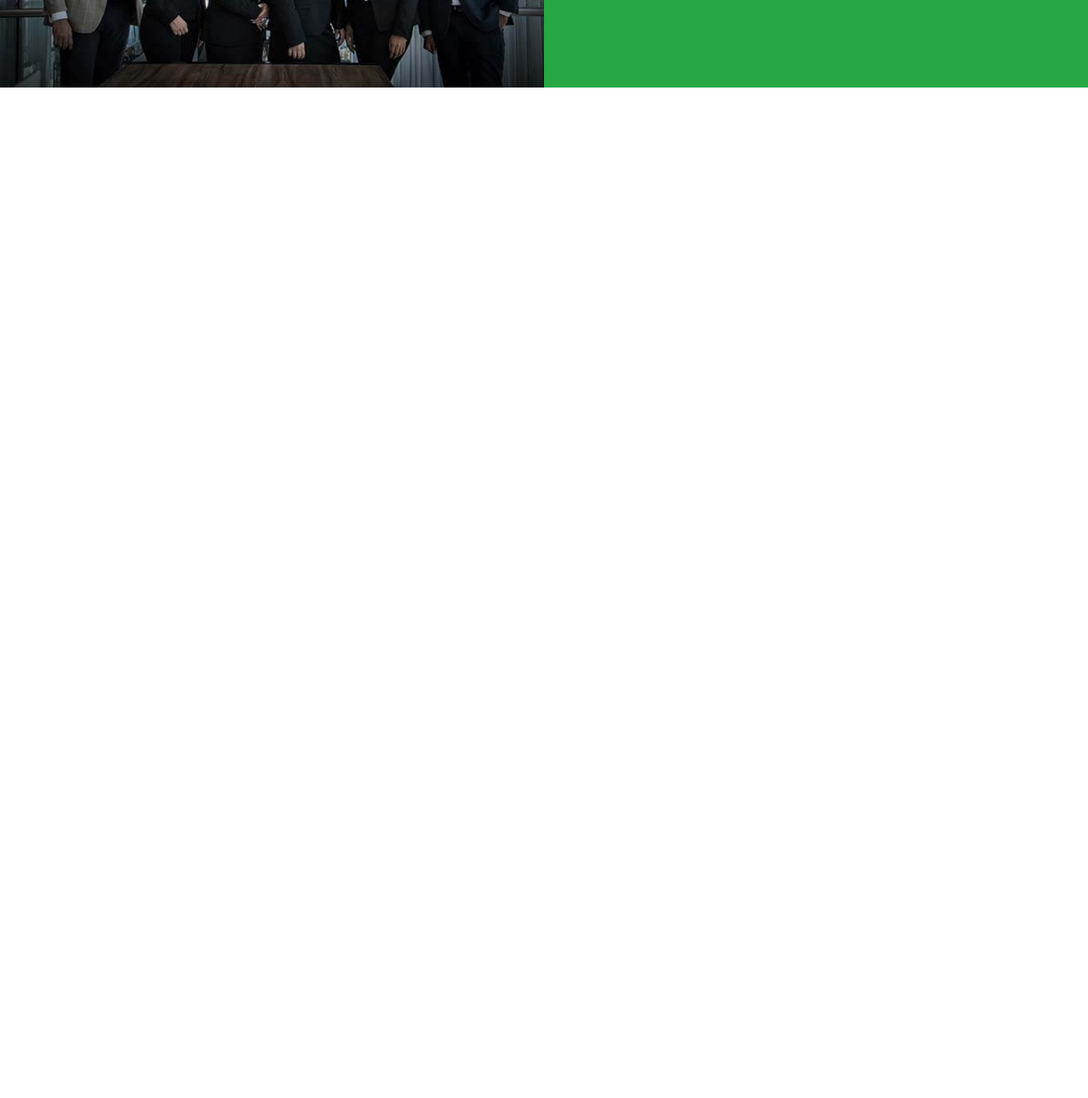
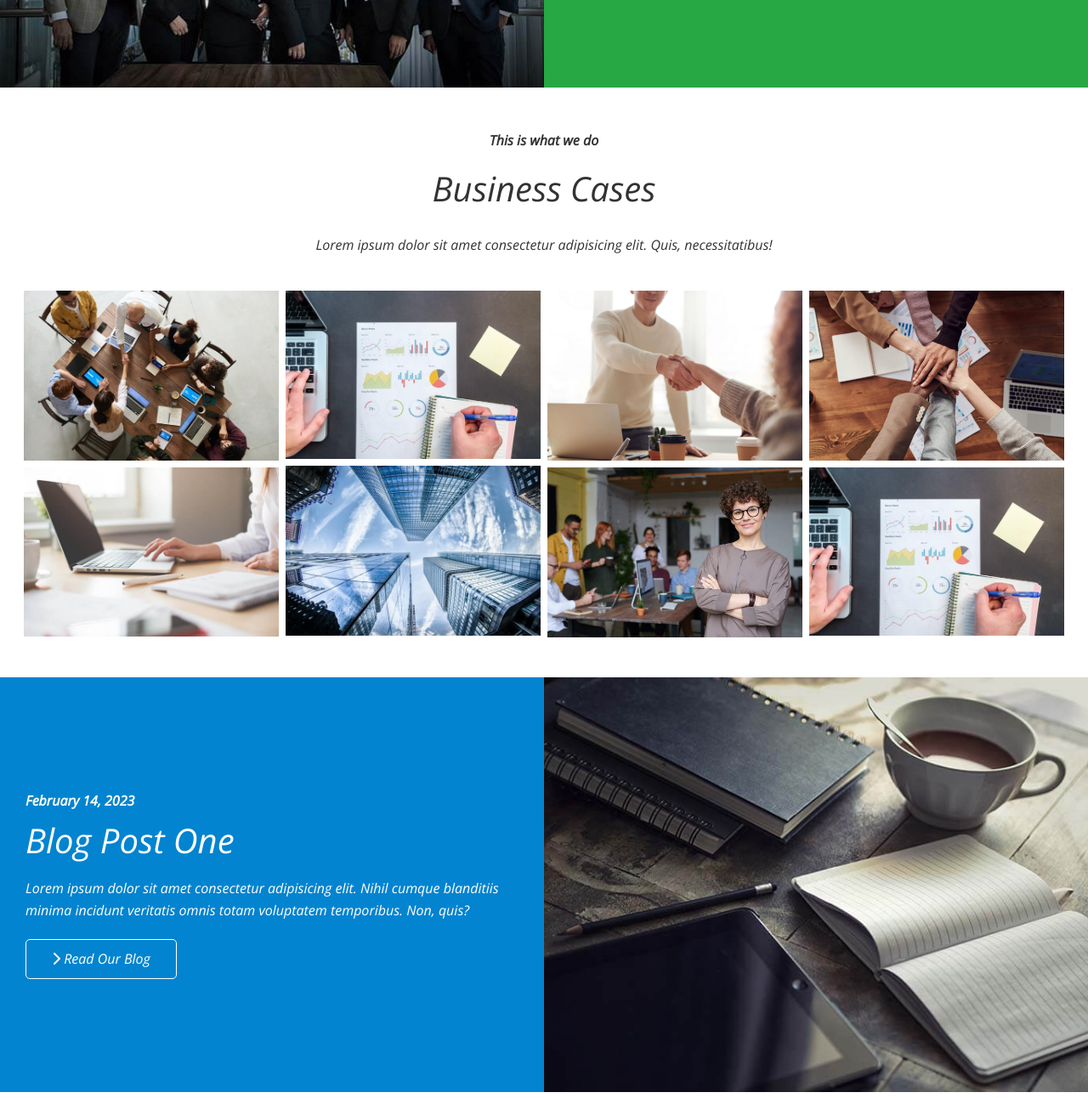
Before and after one commit to tropangpotchiph86/KodeLedger, a plain HTML site: page index.html in a window 1280 px wide. Shown: the part 1416-2708 px from the top of the page at 85% size. Before the commit the page ends 1526 px from the top, so only its background shows below. Drawn offline with nearby package versions, Linux system fonts and the light colour scheme.

Commit message:
04casesandblogs

```diff
--- a/css/style.css
+++ b/css/style.css
@@ -143,3 +143,27 @@ img {
   border-radius: 50%;
   margin-bottom: 15px;
 }
+
+/* Cases */
+.cases img:hover {
+  opacity: 0.7;
+}
+
+/* Section Header */
+.section-header {
+  padding: 30px;
+  display: flex;
+  flex-direction: column;
+  align-items: center;
+  justify-content: center;
+  text-align: center;
+}
+
+.section-header h2 {
+  font-size: 40px;
+  margin: 20px;
+}
+
+.section-padding {
+  padding: 20px 20px 40px;
+}
--- a/css/utilities.css
+++ b/css/utilities.css
@@ -44,6 +44,10 @@
 }
 
 /* Flex Columns */
+
+.flex-columns.flex-reverse .row {
+  flex-direction: row-reverse;
+}
 .flex-columns .row {
   display: flex;
   flex-direction: row;
@@ -94,3 +98,16 @@
   background: transparent;
   border: 1px solid #fff;
 }
+
+/* Flex Grid */
+.flex-grid .row {
+  display: flex;
+  flex-wrap: wrap;
+  padding: 0 4px;
+}
+
+.flex-grid .column {
+  flex: 25%;
+  max-width: 25%;
+  padding: 0 4px;
+}
--- a/index.html
+++ b/index.html
@@ -100,6 +100,63 @@
           </div>
         </div>
       </section>
+
+      <!-- Cases -->
+      <section id="cases" class="cases flex-grid section-padding">
+        <header class="section-header">
+          <h4>This is what we do</h4>
+          <h2>Business Cases</h2>
+          <p>
+            Lorem ipsum dolor sit amet consectetur adipisicing elit. Quis,
+            necessitatibus!
+          </p>
+        </header>
+        <div class="row">
+          <div class="column">
+            <img src="./images/cases/cases1.jpg" alt="Case1" />
+            <img src="./images/cases/cases2.jpg" alt="Case2" />
+          </div>
+          <div class="column">
+            <img src="./images/cases/cases3.jpg" alt="Case3" />
+            <img src="./images/cases/cases4.jpg" alt="Case4" />
+          </div>
+          <div class="column">
+            <img src="./images/cases/cases5.jpg" alt="Case5" />
+            <img src="./images/cases/cases6.jpg" alt="Case6" />
+          </div>
+          <div class="column">
+            <img src="./images/cases/cases7.jpg" alt="Case7" />
+            <img src="./images/cases/cases3.jpg" alt="Case3" />
+          </div>
+        </div>
+      </section>
+
+      <!-- Blog -->
+      <section id="blog" class="blog flex-columns flex-reverse">
+        <div class="row">
+          <div class="column">
+            <div class="column-1">
+              <img src="./images/home/blog.jpg" alt="Blog" />
+            </div>
+          </div>
+          <div class="column">
+            <div class="column-2 bg-secondary">
+              <h4>February 14, 2023</h4>
+              <h2>Blog Post One</h2>
+              <p>
+                Lorem ipsum dolor sit amet consectetur adipisicing elit. Nihil
+                cumque blanditiis minima incidunt veritatis omnis totam
+                voluptatem temporibus. Non, quis?
+              </p>
+              <a href="blog.html" class="btn btn-outline"
+                ><i class="fas fa-chevron-right"></i> Read Our Blog</a
+              >
+            </div>
+          </div>
+        </div>
+      </section>
+
+      </section>
     </main>
   </body>
 </html>
```
